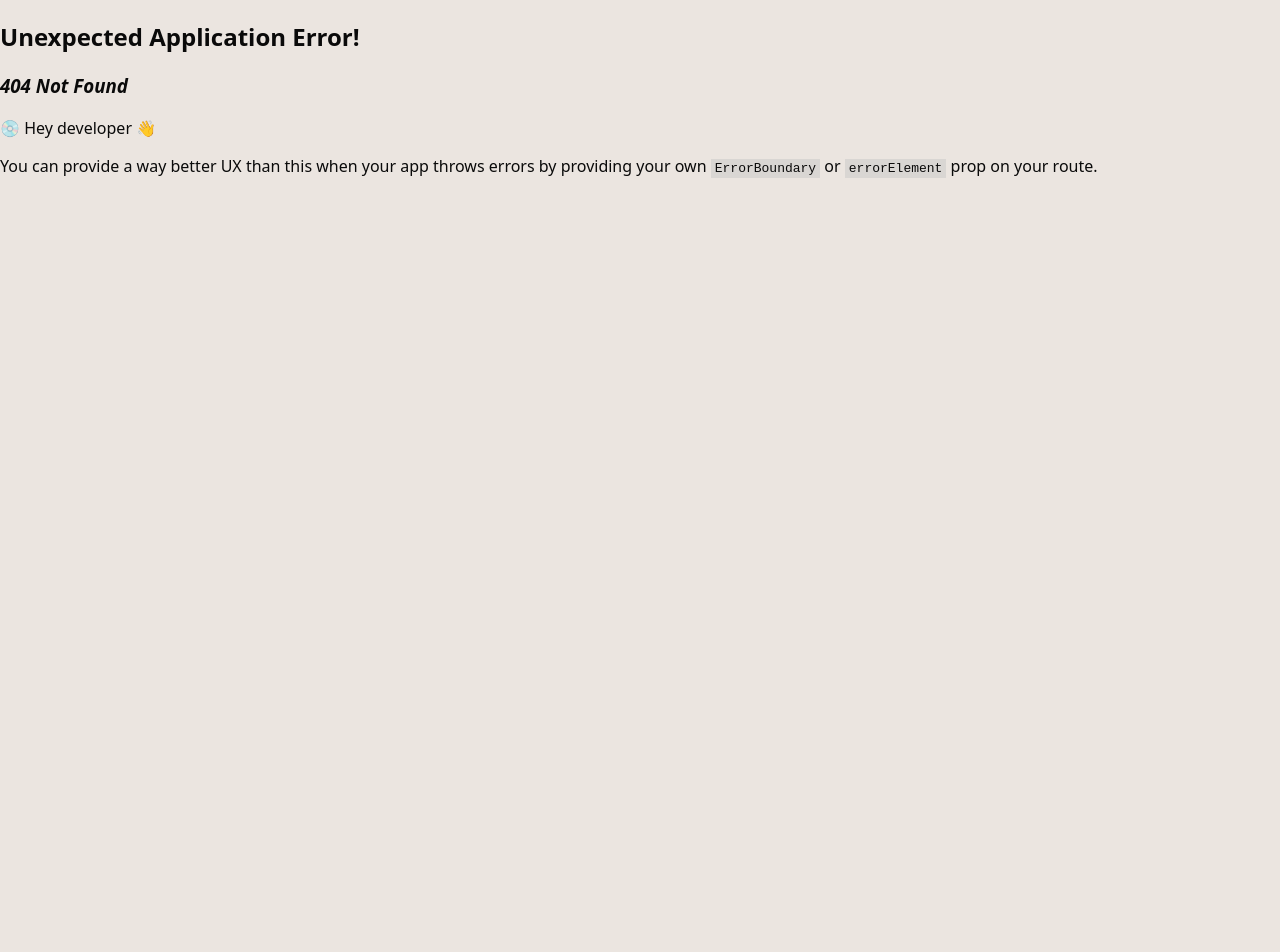
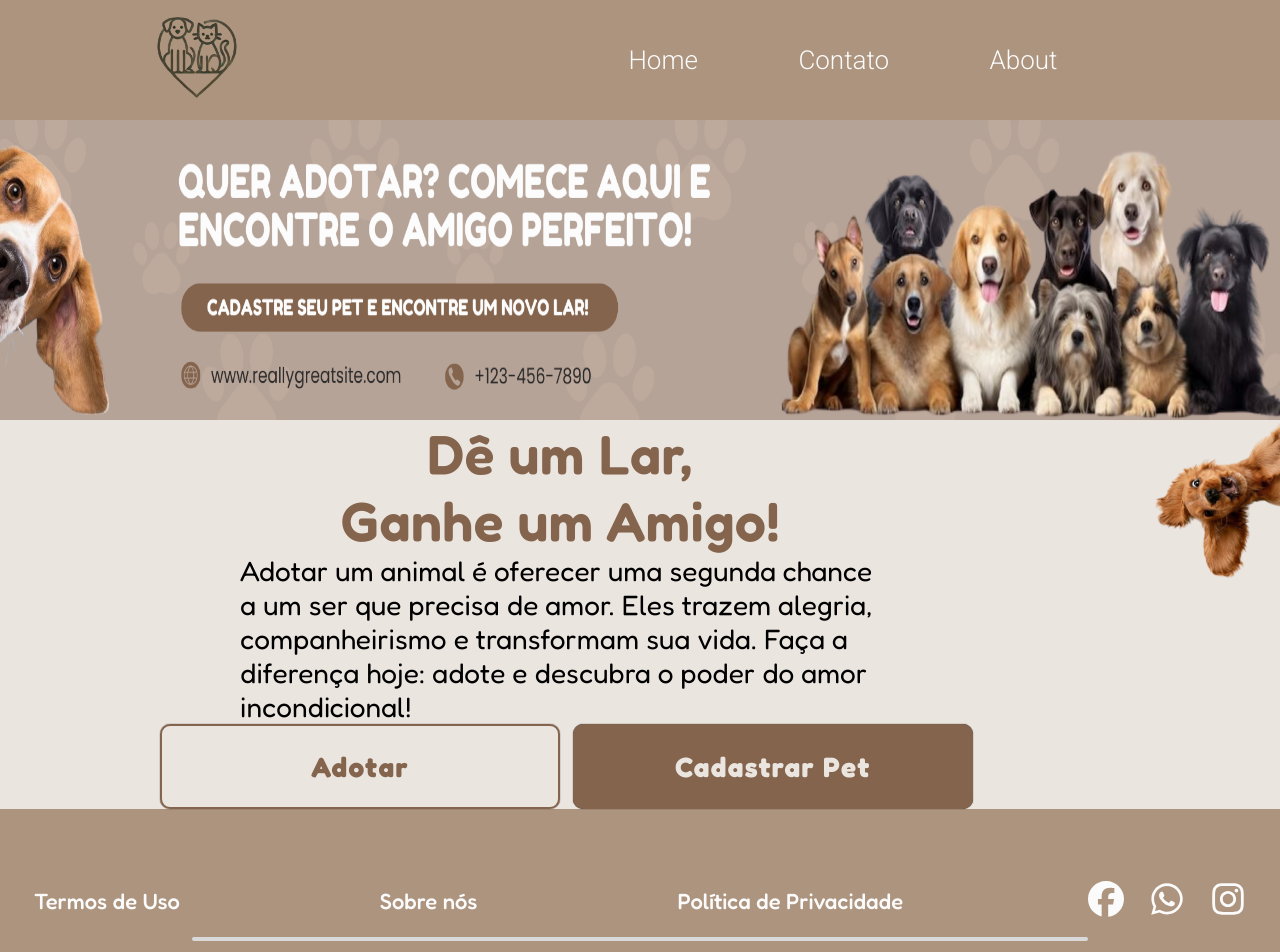
Before and after one commit to johan-akn/SA-2a-Fase, a React (Vite) app in the folder PetMate-Routerr/: page /home in a window 1280 px wide. Before the commit this address had no page. Shown: the top 952 px of the page. Before the commit the page ends 820 px from the top, so only its background shows below. Built offline with nearby package versions, Linux system fonts and the light colour scheme; a web font is replaced by a local one.

Commit message:
home page

```diff
--- a/PetMate-Routerr/src/components/Footer.css
+++ b/PetMate-Routerr/src/components/Footer.css
@@ -6,22 +6,31 @@
     --cor-5: #AD947E;
   }
 
-
-
-
-
 .footer-container{
     background-color: var(--cor-5);
     display: flex;
     flex-direction: column;
-    height: 500px;
+    height: 270px;
+    justify-content: center;
+    align-items: center;
 }
 
-.links-container{
+.topo-footer{
+    display: flex;
+    align-items: center;
+    justify-content: center;
+    margin-bottom: 2vh;
+}
+
+.icon_footer:hover,
+.links-footer p:hover{
+    cursor: pointer;
+}
+
+.links-footer{
     display: flex;
     flex-direction: row;
     gap: 200px;
-    justify-content: center;
     color: #FBFBFB;
     font-family: Fredoka;
     font-weight: 500;
@@ -34,7 +43,26 @@
 }
 .barra_footer img{
     height: 4px;
-    width: 1000px;
+    width: 70vw;
     border-radius: 20px;
     /* border: solid; */
 }
+
+.icons-footer{
+    margin-left: 10em;
+}
+.icon_footer{
+    color: #FBFBFB;
+    font-size: 36px;
+    margin-left: 25px;
+}
+
+.direitos p{
+    display: flex;
+    font-size: 22px;
+    font-family: Fredoka;
+    color: #FBFBFB;
+    align-items: center;
+    font-weight: 500;
+    margin-top: 5vh;
+}
--- a/PetMate-Routerr/src/components/Footer.jsx
+++ b/PetMate-Routerr/src/components/Footer.jsx
@@ -1,5 +1,7 @@
 import React from 'react'
 import './Footer.css'
+import { FaWhatsapp, FaInstagram } from "react-icons/fa";
+import { FaFacebook } from "react-icons/fa6";
 
 function Footer() {
   return (
@@ -8,14 +10,27 @@ function Footer() {
             @import url('https://fonts.googleapis.com/css2?family=Fredoka:wght@300..700&display=swap');
         </style>
 
-        <div className="links-container">
-            <p>Termos de Uso</p>
-            <p>Sobre nós</p>
-            <p>Política de Privacidade</p>
+        <div className="topo-footer">
+          <div className="links-footer">
+              <p>Termos de Uso</p>
+              <p>Sobre nós</p>
+              <p>Política de Privacidade</p>
+          </div>
+
+          <div className="icons-footer">
+              <FaFacebook className='icon_footer'/>
+              <FaWhatsapp className='icon_footer'/>
+              <FaInstagram className='icon_footer'/>
+          </div>
         </div>
 
+
         <div className="barra_footer">
-            <img src="/images/barra_footer.png" alt="" />
+            <img src="/images/barra_footer.png" />
+        </div>
+
+        <div className="direitos">
+          <p>©PetMate todos os direitos reservados.</p>
         </div>
     </div>
   )
--- a/PetMate-Routerr/src/components/Navbar.css
+++ b/PetMate-Routerr/src/components/Navbar.css
@@ -3,7 +3,7 @@
     justify-content: center;
     align-items: center;
     gap: 20px;
-    min-width: 100vw;
+
 } */
 
 
@@ -11,11 +11,13 @@
 
     display: flex;
     flex-direction: row;
-    width: 99%;
-    justify-content: space-evenly;
+    min-width: 100vw;
     align-items: center;
+    /* justify-content: space-evenly; */
+    justify-content: center;
     padding: 10px;
-    height: 78px;
+    height: 120px;
+    background-color: #AD947E;
 
 
 }
@@ -34,8 +36,9 @@
 .nav-img{
     width: 150px;
     height: 150px;
-    margin-right: 500px;
-    margin-top: 30px;
+    margin-right: 20vw;
+    align-items: center;
+    /* border: solid; */
 }
 
 .nav-img:hover{
@@ -43,15 +46,20 @@
 }
 
 .botoes-nav a {
-    color: rgb(17, 15, 15);
+    color: #fbfbfb;
     text-decoration: none;
     /* margin: 0 15px; */
     font-family: 'Roboto', sans-serif;
     font-weight: 300;
-    transition: color 0.3s;
+    transition: color 0.5s;
 }
 
 .botoes-nav a:hover {
-    color: #8c52ff;
+    color: #312319;
     cursor: pointer;
 }
+
+.icon-perfil{
+    font-size: 50px;
+    color: #fbfbfb;
+}
--- a/PetMate-Routerr/src/components/Navbar.jsx
+++ b/PetMate-Routerr/src/components/Navbar.jsx
@@ -1,16 +1,19 @@
 import { Link } from "react-router-dom"
 import './Navbar.css'
+import { CgProfile } from "react-icons/cg";
 function Navbar() {
   return (
     <nav className="navbar-container">
       <img class="nav-img" src="/images/logo-bege-sem-fundo.png" alt=""/>
 
       <div className="botoes-nav">
-        <Link to="/">Home</Link>
+        <Link to="/home">Home</Link>
         <Link to="/contato">Contato</Link>
-        <Link to="/generica">Genérica</Link>
-        <Link to="/final">Final</Link>
-        <Link to="/dragoes">Dragões</Link>
+        <Link to="/about">About</Link>
+        {/* <CgProfile className="icon-perfil" /> */}
+        {/* <Link to="/generica">Genérica</Link> */}
+        {/* <Link to="/final">Final</Link> */}
+        {/* <Link to="/dragoes">Dragões</Link> */}
       </div>
     </nav>
   )
--- a/PetMate-Routerr/src/index.css
+++ b/PetMate-Routerr/src/index.css
@@ -0,0 +1,23 @@
+*{
+    margin: 0;
+    padding: 0;
+    box-sizing: border-box;
+}
+
+body, html, #root {
+    margin: 0;
+    padding: 0;
+    min-height: 100vh;
+}
+
+:root{
+    --cor-1: #84644D;
+    --cor-2: #ffffff;
+    --cor-3: #FBFBFB;
+    --cor-4: #EBE5E0;
+}
+
+body{
+    background-color: #EBE5E0;
+    font-family: Roboto;
+}
--- a/PetMate-Routerr/src/pages/Cadastro.css
+++ b/PetMate-Routerr/src/pages/Cadastro.css
@@ -2,24 +2,13 @@
 @import url('https://fonts.googleapis.com/css2?family=Koh+Santepheap:wght@100;300;400;700;900&display=swap');
 @import url('https://fonts.googleapis.com/css2?family=Inter:ital,opsz,wght@0,14..32,100..900;1,14..32,100..900&display=swap');
 
-body{
-    /* background: linear-gradient(135deg, #ffec8d, #fbd14b); */
-    background-color: #EBE5E0;
-    font-family: system-ui, -apple-system, BlinkMacSystemFont, 'Segoe UI', Roboto, Oxygen, Ubuntu, Cantarell, 'Open Sans', 'Helvetica Neue', sans-serif;
-}
-
-body, html {
-    margin: 0;
-    padding: 0;
-    height: 100%;
-}
 
 :root{
     --cor-1: #84644D;
     --cor-2: #ffffff;
     --cor-3: #FBFBFB;
     --cor-4: #EBE5E0;
-  }
+}
 
 
 .container-cadastro{
--- a/PetMate-Routerr/src/pages/Inicial.css
+++ b/PetMate-Routerr/src/pages/Inicial.css
@@ -0,0 +1,79 @@
+.home-container{
+    min-height: calc(100vh - 390px);
+    display: flex;
+    flex-direction: column;
+}
+
+.meio-home{
+    display: flex;
+    flex-direction: row;
+    width: 100vw;
+}
+
+.banner-home{
+    height: 300px;
+    min-width: 100vw;
+}
+
+.texto-home{
+    display: flex;
+    flex-direction: column;
+    align-items: center;
+    justify-content: center;
+    margin: auto;
+    /* border: solid; */
+}
+.texto-home h2{
+    font-size: 55px;
+    color: #84644D;
+    font-family: Fredoka;
+    letter-spacing: .01em;
+    font-weight: 600;
+}
+.texto-home p{
+    width: 50vw;
+    font-size: 28px;
+    font-family: Fredoka;
+    /* border: solid; */
+}
+
+.dog-home{
+    height: 20vh;
+    /* width: 20vw; */
+}
+
+.botoes-home button{
+    height: 85px;
+    width: 400px;
+    margin-left: 1vw;
+    box-shadow: #000 0px 0px 1px;
+}
+
+.botoes-home button:hover{
+    cursor: pointer;
+}
+
+.botao-adotar{
+    /* border-width: 2px; */
+    /* border-color: var(--cor-1); */
+    border-radius: 10px;
+    border: 2px solid var(--cor-1);
+    background-color: #ffffff00;
+    font-size: 28px;
+    font-family: Fredoka;
+    font-weight: bold;
+    letter-spacing: .05em;
+    color: #84644D;
+}
+
+.botao-cadastrar{
+    border-radius: 10px;
+    border: none;
+    border-color: var(--cor-1);
+    background-color: #84644D;
+    font-size: 28px;
+    font-family: Fredoka;
+    font-weight: bold;
+    letter-spacing: .05em;
+    color: #EBE5E0;
+}
--- a/PetMate-Routerr/src/pages/Inicial.jsx
+++ b/PetMate-Routerr/src/pages/Inicial.jsx
@@ -1,10 +1,35 @@
 import React from 'react'
 import Footer from '../components/Footer'
+import Navbar from '../components/Navbar'
 import './Inicial.css'
 
 function Inicial() {
   return (
     <div>
+        <Navbar />
+        <div className="home-container">
+            <img src="/images/banner_home.png" className='banner-home' />
+            <div className="meio-home">
+              <div className="texto-home">
+                <div className="titulo-home">
+
+                </div>
+                <h2>Dê um Lar, </h2>
+                <h2> Ganhe um Amigo!</h2>
+                <p>Adotar um animal é oferecer uma segunda chance a um ser que precisa de amor. Eles trazem alegria, companheirismo e transformam sua vida. Faça a diferença hoje: adote e descubra o poder do amor incondicional!</p>
+
+                <div className="botoes-home">
+                  <button className='botao-adotar'>Adotar</button>
+                  <button className='botao-cadastrar'>Cadastrar Pet</button>
+                </div>
+
+              </div>
+
+              <div className="img-home">
+                <img src="/images/dog_marrom_invertido.png" className='dog-home' />
+              </div>
+            </div>
+        </div>
         <Footer />
     </div>
   )
--- a/PetMate-Routerr/src/pages/Landing.css
+++ b/PetMate-Routerr/src/pages/Landing.css
@@ -1,47 +1,32 @@
 
 @import url('https://fonts.googleapis.com/css2?family=Roboto:ital,wght@0,100;0,300;0,400;0,500;0,700;0,900;1,100;1,300;1,400;1,500;1,700;1,900&display=swap');
 
-body{
-    /* background: linear-gradient(to right, rgb(153, 0, 255), rgb(104, 121, 179)); */
-    /* background-image: url('/images/fundoamarelopets.png'); */
-    background-color: #ffec8d;
-    background-size: 10vh;
-    background-size: cover;
-    color: rgb(10, 10, 10);
-    font-family: system-ui, -apple-system, BlinkMacSystemFont, 'Segoe UI', Roboto, Oxygen, Ubuntu, Cantarell, 'Open Sans', 'Helvetica Neue', sans-serif;
+.container-landing{
+    min-height: calc(100vh - 120px);
+    overflow: hidden;
 }
 
-
-body, html {
-    margin: 0;
-    padding: 0;
-    height: 100%;
-}
 .base{
     display: flex;
     flex-direction: row;
     align-items: center;
     justify-content: center;
-    margin-left: 270px;
-    /* margin-top: 200px; */
-    /* height: 500px; */
+    min-height: calc(100vh - 120px);
     /* border: solid; */
-    min-height: calc(100vh - 78px);
+
 
 
 }
 .fundo {
     height: 700px;
-    transform: scale(1.2) ;
-    margin-top: 5em;
+    /* border: solid; */
 
 }
 
 .base button{
-    background-color:#8c52ff;
+    background-color: #84644D;
     color: rgb(255, 253, 253);
     border: none;
-    border-radius: 5px;
     font-size: 30px;
     height: 70px;
     width: 250px;
@@ -63,29 +48,20 @@ body, html {
     flex-direction: column;
     align-items: center;
     align-self: center;
-    transform: scale(1.13);
-    margin-bottom: 10em;
-    /* padding: 15px; */
-    /* margin-right: 70em; */
+    transform: scale(1.1);
+    margin-left: 14vw;
 
 }
 
 .texto p{
-    /* margin: 0px 10px 20px 20px; */
-    width: 600px;
     font-size: 1.5em;
     width: 800px;
 }
 
 
-
-
-
-
 .texto h2 {
     font-family: system-ui, -apple-system, BlinkMacSystemFont, 'Segoe UI', Roboto, Oxygen, Ubuntu, Cantarell, 'Open Sans', 'Helvetica Neue', sans-serif;
     font-size: 1.6em;
-    /* margin-bottom: 1.2em; */
 }
 
 .texto-p {
@@ -93,8 +69,3 @@ body, html {
     line-height: 1.5;
     margin-bottom: 2em;
 }
-
-.container{
-    min-height: calc(100vh - 120px);
-    overflow: hidden;
-}
--- a/PetMate-Routerr/src/pages/Landing.jsx
+++ b/PetMate-Routerr/src/pages/Landing.jsx
@@ -6,19 +6,19 @@ function Landing() {
   return (
     <div>
           <Navbar />
-        <div class="container">
-            <div class="base">
-              <div class="texto">
+        <div className="container-landing">
+            <div className="base">
+              <div className="texto">
                   <h2>Dê um Lar, Ganhe um Amigo!</h2>
-                  <p class="texto-p">Adotar um animal é oferecer uma segunda chance a um ser que precisa de amor. Eles trazem alegria, companheirismo e transformam sua vida. Faça a diferença hoje: adote e descubra o poder do amor incondicional!
+                  <p className="texto-p">Adotar um animal é oferecer uma segunda chance a um ser que precisa de amor. Eles trazem alegria, companheirismo e transformam sua vida. Faça a diferença hoje: adote e descubra o poder do amor incondicional!
                   </p>
 
-                  <Link to="/cadastro">
-                    <button>CADASTRE-SE!</button>
+                  <Link to="/login">
+                    <button>ENTRAR</button>
                   </Link>
               </div>
             <div>
-                  <img class="fundo" src="/images/fundo.png" alt=""/>
+                  <img className="fundo" src="/images/fundo.png" alt=""/>
               </div>
             </div>
         </div>
--- a/PetMate-Routerr/src/pages/Login.css
+++ b/PetMate-Routerr/src/pages/Login.css
@@ -2,27 +2,6 @@
 @import url('https://fonts.googleapis.com/css2?family=Koh+Santepheap:wght@100;300;400;700;900&display=swap');
 @import url('https://fonts.googleapis.com/css2?family=Inter:ital,opsz,wght@0,14..32,100..900;1,14..32,100..900&display=swap');
 
-body{
-    background-color: var(--cor-4);
-    font-family: system-ui, -apple-system, BlinkMacSystemFont, 'Segoe UI', Roboto, Oxygen, Ubuntu, Cantarell, 'Open Sans', 'Helvetica Neue', sans-serif;
-}
-
-*{
-    box-sizing: border-box;
-}
-
-body, html {
-    margin: 0;
-    padding: 0;
-    height: 100%;
-}
-
-:root{
-    --cor-1: #84644D;
-    --cor-2: #ffffff;
-    --cor-3: #FBFBFB;
-    --cor-4: #EBE5E0;
-  }
 
 .container-login{
     font-family: inter;
--- a/PetMate-Routerr/src/router/routes.jsx
+++ b/PetMate-Routerr/src/router/routes.jsx
@@ -10,8 +10,8 @@ import Login from "../pages/Login";
 import Inicial from "../pages/Inicial";
 
 const router = createBrowserRouter([
-    // {path: "/", element: <Landing />},
-    {path: "/", element: <Inicial />},
+    {path: "/", element: <Landing />},
+    {path: "/home", element: <Inicial />},
     {path: "/contato", element: <Contato />},
     {path: "/generica", element: <Generica />},
     {path: "/final", element: <Final />},
```
Lines whose indentation alone changed are shown as unchanged.
